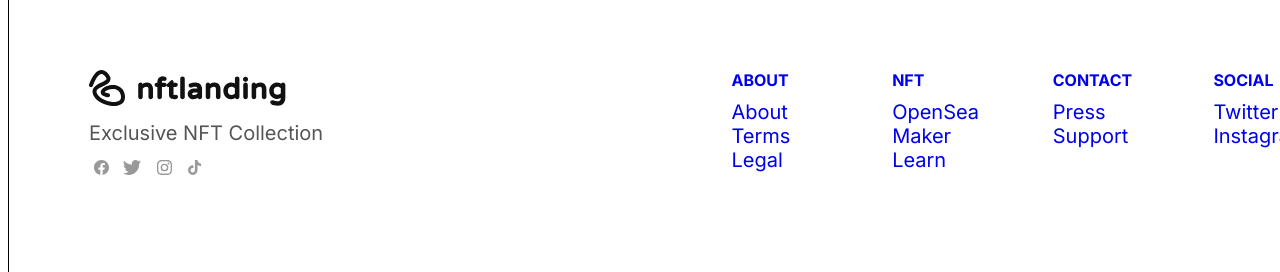
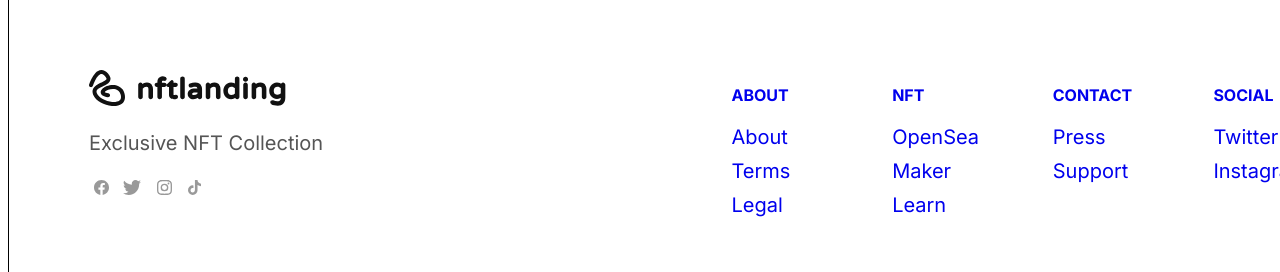
Before and after one commit to PaskauskasJ/HTML-CSS-Exam, a plain HTML site: page index.html in a window 1280 px wide. Shown: the part 2706-2978 px from the top of the page. Drawn offline with Linux system fonts and the light colour scheme.

Commit message:
small fixes last

```diff
--- a/style.css
+++ b/style.css
@@ -169,7 +169,9 @@ button.button:hover {
   height: auto;
   padding: 50px 0px 50px 23px;
   margin-bottom: 20px;
-  /* overflow: hidden; */
+}
+.body_box_3 a {
+  text-decoration: underline;
 }
 .cards {
   padding-top: 32px;
@@ -274,7 +276,7 @@ button.button:hover {
   color: #555555;
 }
 .menu1 p {
-  margin: 10px 0px;
+  margin: 20px 0px;
 }
 .menu1 li {
   height: 50px;
@@ -286,6 +288,7 @@ button.button:hover {
 }
 .menu2 {
   grid-area: 2 / 1 / 3 / 2;
+  margin-top: 10px;
   font-weight: 700;
   font-size: 16px;
   color: #555555;
@@ -308,20 +311,29 @@ button.button:hover {
   color: #555555;
 }
 
+.footer .menu2 li,
+.footer .menu3 li,
+.footer .menu4 li,
+.footer .menu5 li {
+  padding: 5px 0;
+}
 .menu3 {
   grid-area: 2 / 2 / 3 / 3;
+  margin-top: 10px;
   font-weight: 700;
   font-size: 16px;
   color: #555555;
 }
 .menu4 {
   grid-area: 3 / 1 / 4 / 2;
+  margin-top: 10px;
   font-weight: 700;
   font-size: 16px;
   color: #555555;
 }
 .menu5 {
   grid-area: 3 / 2 / 4 / 3;
+  margin-top: 10px;
   font-weight: 700;
   font-size: 16px;
   color: #555555;
@@ -475,7 +487,7 @@ ul {
     color: #555555;
   }
   .menu1 p {
-    margin: 10px 0px;
+    margin: 20px 0px;
   }
   .menu1 li {
     height: 50px;
```
